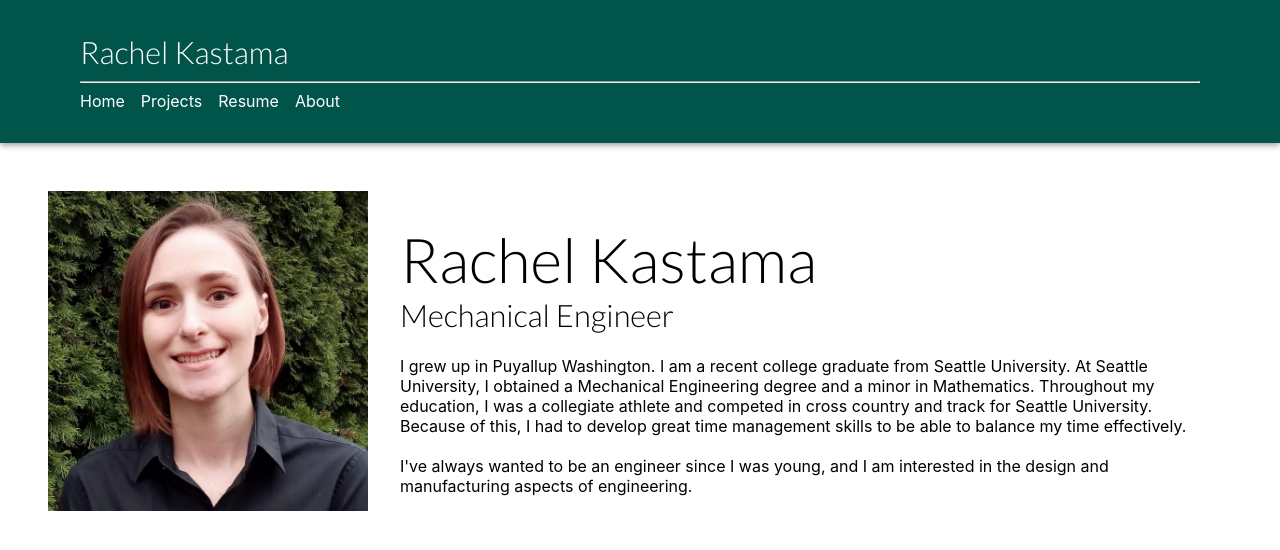
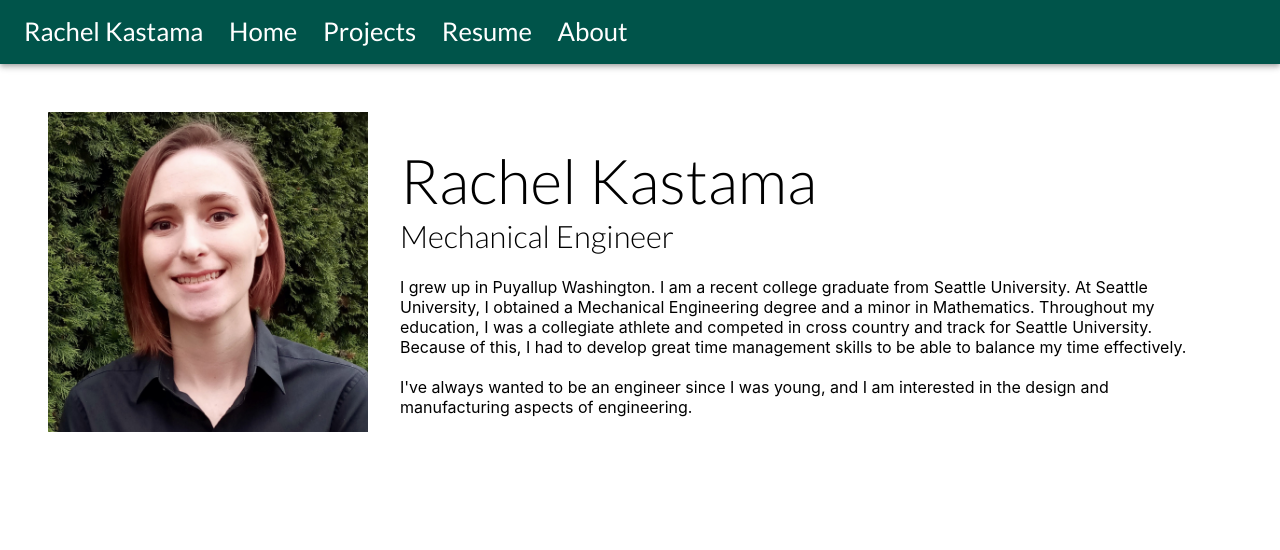
Before and after one commit to SKastama/RachelKastamaPortfolio, a React (Create React App) app: page /about in a window 1280 px wide. Shown: the top 550 px of the page. Built offline with nearby package versions, Linux system fonts and the light colour scheme.

Commit message:
nav bar draft and image carousel complete

```diff
--- a/src/views/C4Labs.js
+++ b/src/views/C4Labs.js
@@ -55,7 +55,7 @@ const C4Labs = () => {
     const theme = useTheme();
     const [activeStep, setActiveStep] = React.useState(0);
     const [showText, setShowText] = useState(false);
-    const maxSteps = images.length;
+    const maxSteps = images.length + 1;
 
     const handleNext = () => {
         setActiveStep((prevActiveStep) => prevActiveStep + 1);
@@ -100,7 +100,7 @@ const C4Labs = () => {
                 </Grid>
                 <img style={{ width: '100%'}} src={require('../images/c4Labs/dice cropped.jpg')} alt='c41'/>
 
-                <Box sx={{ margin: '3em', minWidth: 950}}>
+                <Box sx={{ margin: '3em', minWidth: 1010}}>
                     <Grid container sx={{padding: '2em'}}>
                         <Grid item xs={6}>
                             <Box
@@ -130,7 +130,7 @@ const C4Labs = () => {
                     </Grid>
                 </Box>
 
-                <Box sx={{ width: 'auto', margin: '3em', border: 1}}>
+                <Box sx={{ margin: '5em', minWidth: 950}} bgcolor='primary.main'>
                     <AutoPlaySwipeableViews
                         axis={theme.direction === 'rtl' ? 'x-reverse' : 'x'}
                         index={activeStep}
@@ -140,7 +140,7 @@ const C4Labs = () => {
                         {images.map((step, index) => (
                             <div key={step.label}>
                                 {Math.abs(activeStep - index) <= 2 ? (
-                                <Box sx={{ display: 'flex', justifyContent: 'center', padding: '2em'}} onMouseEnter={handleMouseEnter} onMouseLeave={handleMouseLeave}>
+                                <Box sx={{ marginX: '7em', display: 'flex', justifyContent: 'center'}} onMouseEnter={handleMouseEnter} onMouseLeave={handleMouseLeave}>
                                     <Box
                                         component='img'
                                         sx={{
@@ -155,7 +155,6 @@ const C4Labs = () => {
                                     {showText && <Box sx={{position: 'absolute', top: 210 }}>
                                         <Box sx={{width: '40em', lineHeight: 2, maxHeight: '43em'}}>
                                             <Typography variant='h5' color='common.white' align='center' fontWeight='fontWeightMedium'>{step.label}</Typography>
-
                                             <Typography variant='subtitle1' color='common.white' align='center' fontWeight='fontWeightMedium'>{step.description}</Typography>
                                         </Box>
                                     </Box>}
@@ -163,6 +162,18 @@ const C4Labs = () => {
                                 ) : null}
                             </div>
                         ))}
+                        <Box sx={{ marginX: '7em', display: 'flex', justifyContent: 'center', height: '100%'}} bgcolor='common.black'>
+                            <ReactPlayer
+                                url='../videos/20211110_134455.mp4'
+                                width= '100%'
+                                height= '33.59em'
+                                loop={true}
+                                volume= {null}
+                                muted= {true}
+                                controls= {true}
+                                playIcon
+                            />
+                        </Box>
                     </AutoPlaySwipeableViews>
                     <MobileStepper
                         steps={maxSteps}
@@ -183,18 +194,6 @@ const C4Labs = () => {
                         }
                     />
                 </Box>
-
-                <div>
-                    <h1>Iris Dice Box in Motion</h1>
-                    <p>
-                        Clear Iris Dice Box prototype in motion.
-                    </p>
-                    <ReactPlayer
-                        url='../videos/20211110_134455.mp4'
-                        width='50%'
-                        controls = {true}
-                    />
-                </div>
 
                 <img style={{ width: '100%'}} src={require('../images/c4Labs/20220106_135356_edited1.jpg')} alt='c49'/>
 
--- a/src/views/NavBar.js
+++ b/src/views/NavBar.js
@@ -7,18 +7,15 @@ import { AppBar, Box, Toolbar, Typography} from '@mui/material';
 const NavBar = () => {
     return (
         <AppBar position='sticky' sx={{ width: 'auto'}}>
-            <Box sx={{display: 'flex', flexDirection: 'column', justifyContent: 'flex-start', paddingY: '2em', paddingX: '5em'}}>
-                <Box sx={{ width: 'auto'}}>
-                    <Typography variant='h5'>Rachel Kastama</Typography>
-                    <hr />
-                </Box>
-                <Box>
-                    <Link to='/' style={{textDecoration: 'none'}}><Typography variant='h7' color='common.white' sx={{ marginRight: '1em'}}>Home</Typography></Link>
-                    <Link to='/projects' style={{textDecoration: 'none'}}><Typography variant='h7' color='common.white' sx={{ marginRight: '1em'}}>Projects</Typography></Link>
-                    <Link to='/resume' style={{textDecoration: 'none'}}><Typography variant='h7' color='common.white' sx={{ marginRight: '1em'}}>Resume</Typography></Link>
-                    <Link to='/about' style={{textDecoration: 'none'}}><Typography variant='h7' color='common.white'>About</Typography></Link>
-                </Box>
-            </Box>
+            <Toolbar>
+                <Typography variant='h6'>Rachel Kastama</Typography>
+
+                    <Link to='/' style={{textDecoration: 'none'}}><Typography variant='h6' color='common.white' sx={{ marginX: '1em'}}>Home</Typography></Link>
+                    <Link to='/projects' style={{textDecoration: 'none'}}><Typography variant='h6' color='common.white' sx={{ marginRight: '1em'}}>Projects</Typography></Link>
+                    <Link to='/resume' style={{textDecoration: 'none'}}><Typography variant='h6' color='common.white' sx={{ marginRight: '1em'}}>Resume</Typography></Link>
+                    <Link to='/about' style={{textDecoration: 'none'}}><Typography variant='h6' color='common.white'>About</Typography></Link>
+
+            </Toolbar>
         </AppBar>
     )
 }
```
